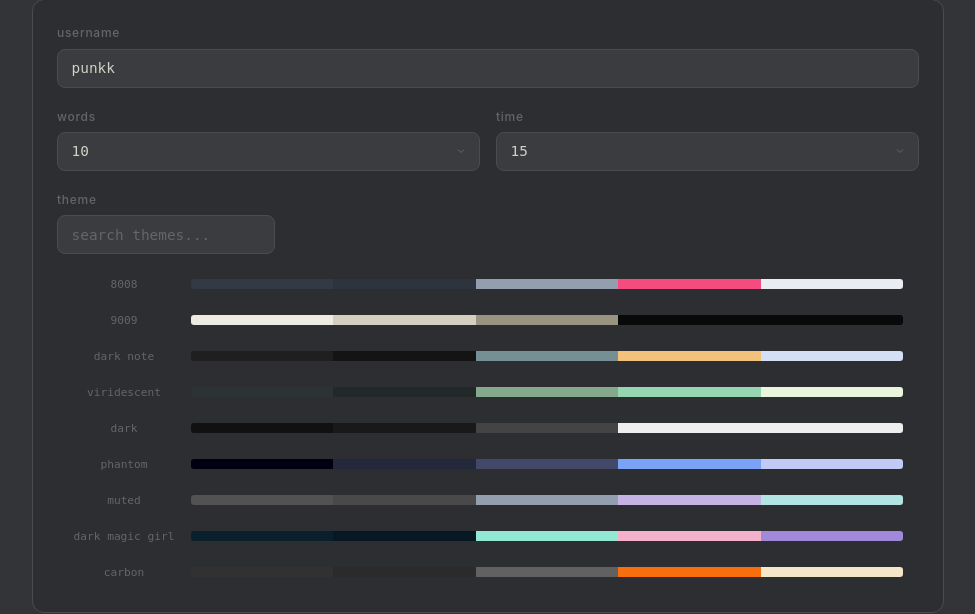
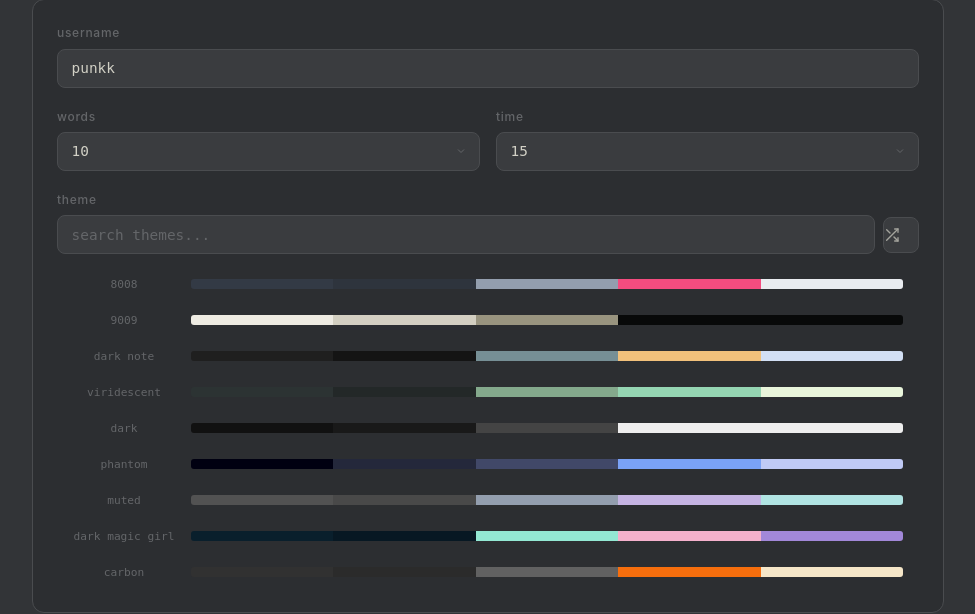
Before and after one commit to Xander-Murray/monkeytypecard, a Flask app: page / in a window 1280 px wide. Shown: the part 145-759 px from the top of the page, without its empty margins (152-1127 px from the left). Run offline with Flask 3, Linux system fonts and the light colour scheme.

Commit message:
added random theme with messed up svg

```diff
--- a/src/static/builder.js
+++ b/src/static/builder.js
@@ -6,6 +6,7 @@ const previewImg = document.getElementById("cardPreview");
 const output = document.getElementById("output");
 const themeGrid = document.getElementById("themeGrid");
 const themeSearch = document.getElementById("themeSearch");
+const randBtn = document.getElementById("randomTheme");
 
 let themes = [];
 
@@ -98,6 +99,19 @@ document.getElementById("copyMdBtn").addEventListener("click", async () => {
   showToast("Markdown copied!");
 });
 
+randBtn.addEventListener("click", () => {
+  if (themes.length === 0) return;
+  const randTheme = themes[Math.floor(Math.random() * themes.length)];
+  themeEl.value = randTheme.name;
+  themeGrid
+    .querySelectorAll(".theme-btn")
+    .forEach((b) => b.classList.remove("active"));
+  const activeBtn = [...themeGrid.children].find(
+    (b) => b.querySelector(".theme-name").textContent === randTheme.name,
+  );
+  if (activeBtn) activeBtn.classList.add("active");
+  preview();
+});
 // Auto-preview on control change
 [usernameEl, wordValueEl, timeValueEl].forEach((el) => {
   el.addEventListener("change", preview);
--- a/src/static/styles.css
+++ b/src/static/styles.css
@@ -129,6 +129,21 @@ select {
 
 .theme-search-wrap {
   margin-bottom: 0.5rem;
+  display: flex;
+  align-items: center;
+  gap: 0.5rem;
+}
+
+#themeSearch {
+  flex: 1;
+}
+
+#randomTheme {
+  display: inline-flex;
+  align-items: center;
+  height: 2.25rem;
+  width: 2.25rem;
+  padding: 0;
 }
 
 .theme-grid {
@@ -162,7 +177,9 @@ select {
   border: 2px solid transparent;
   background: none;
   cursor: pointer;
-  transition: background 0.12s, border-color 0.12s;
+  transition:
+    background 0.12s,
+    border-color 0.12s;
   min-height: 32px;
 }
 
@@ -245,7 +262,9 @@ button {
   border: 1px solid var(--border);
   border-radius: var(--radius-sm);
   cursor: pointer;
-  transition: background 0.15s, border-color 0.15s;
+  transition:
+    background 0.15s,
+    border-color 0.15s;
 }
 
 button:hover {
@@ -295,7 +314,9 @@ button svg {
   font-weight: 600;
   pointer-events: none;
   opacity: 0;
-  transition: transform 0.25s ease, opacity 0.25s ease;
+  transition:
+    transform 0.25s ease,
+    opacity 0.25s ease;
   z-index: 100;
 }
 
--- a/src/templates/builder.html
+++ b/src/templates/builder.html
@@ -3,7 +3,10 @@
   <head>
     <meta charset="UTF-8" />
     <meta name="viewport" content="width=device-width, initial-scale=1.0" />
-    <link rel="stylesheet" href="{{ url_for('static', filename='styles.css') }}" />
+    <link
+      rel="stylesheet"
+      href="{{ url_for('static', filename='styles.css') }}"
+    />
     <script src="{{ url_for('static', filename='builder.js') }}" defer></script>
     <title>monkeytypecard</title>
   </head>
@@ -17,7 +20,12 @@
       <section class="controls">
         <div class="field">
           <label for="username">username</label>
-          <input id="username" value="punkk" placeholder="your monkeytype username" spellcheck="false" />
+          <input
+            id="username"
+            value="punkk"
+            placeholder="your monkeytype username"
+            spellcheck="false"
+          />
         </div>
 
         <div class="field-row">
@@ -44,7 +52,31 @@
         <div class="field">
           <label>theme</label>
           <div class="theme-search-wrap">
-            <input id="themeSearch" type="text" placeholder="search themes..." spellcheck="false" />
+            <input
+              id="themeSearch"
+              type="text"
+              placeholder="search themes..."
+              spellcheck="false"
+            />
+            <button id="randomTheme" type="button" title="random theme">
+              <svg
+                width="16"
+                height="16"
+                viewBox="0 0 24 24"
+                fill="none"
+                stroke="currentColor"
+                stroke-width="2"
+                stroke-linecap="round"
+                stroke-linejoin="round"
+                aria-hidden="true"
+              >
+                <polyline points="16 3 21 3 21 8"></polyline>
+                <line x1="4" y1="20" x2="21" y2="3"></line>
+                <polyline points="21 16 21 21 16 21"></polyline>
+                <line x1="15" y1="15" x2="21" y2="21"></line>
+                <line x1="4" y1="4" x2="9" y2="9"></line>
+              </svg>
+            </button>
           </div>
           <div id="themeGrid" class="theme-grid"></div>
           <input type="hidden" id="theme" value="serika_dark" />
@@ -58,21 +90,61 @@
 
         <div class="actions">
           <button id="previewBtn" type="button">
-            <svg width="16" height="16" viewBox="0 0 24 24" fill="none" stroke="currentColor" stroke-width="2"><path d="M1 12s4-8 11-8 11 8 11 8-4 8-11 8-11-8-11-8z"/><circle cx="12" cy="12" r="3"/></svg>
+            <svg
+              width="16"
+              height="16"
+              viewBox="0 0 24 24"
+              fill="none"
+              stroke="currentColor"
+              stroke-width="2"
+            >
+              <path d="M1 12s4-8 11-8 11 8 11 8-4 8-11 8-11-8-11-8z" />
+              <circle cx="12" cy="12" r="3" />
+            </svg>
             Preview
           </button>
           <button id="copyUrlBtn" type="button">
-            <svg width="16" height="16" viewBox="0 0 24 24" fill="none" stroke="currentColor" stroke-width="2"><path d="M10 13a5 5 0 0 0 7.54.54l3-3a5 5 0 0 0-7.07-7.07l-1.72 1.71"/><path d="M14 11a5 5 0 0 0-7.54-.54l-3 3a5 5 0 0 0 7.07 7.07l1.71-1.71"/></svg>
+            <svg
+              width="16"
+              height="16"
+              viewBox="0 0 24 24"
+              fill="none"
+              stroke="currentColor"
+              stroke-width="2"
+            >
+              <path
+                d="M10 13a5 5 0 0 0 7.54.54l3-3a5 5 0 0 0-7.07-7.07l-1.72 1.71"
+              />
+              <path
+                d="M14 11a5 5 0 0 0-7.54-.54l-3 3a5 5 0 0 0 7.07 7.07l1.71-1.71"
+              />
+            </svg>
             Copy URL
           </button>
           <button id="copyMdBtn" type="button">
-            <svg width="16" height="16" viewBox="0 0 24 24" fill="none" stroke="currentColor" stroke-width="2"><path d="M16 4h2a2 2 0 0 1 2 2v14a2 2 0 0 1-2 2H6a2 2 0 0 1-2-2V6a2 2 0 0 1 2-2h2"/><rect x="8" y="2" width="8" height="4" rx="1" ry="1"/></svg>
+            <svg
+              width="16"
+              height="16"
+              viewBox="0 0 24 24"
+              fill="none"
+              stroke="currentColor"
+              stroke-width="2"
+            >
+              <path
+                d="M16 4h2a2 2 0 0 1 2 2v14a2 2 0 0 1-2 2H6a2 2 0 0 1-2-2V6a2 2 0 0 1 2-2h2"
+              />
+              <rect x="8" y="2" width="8" height="4" rx="1" ry="1" />
+            </svg>
             Copy Markdown
           </button>
         </div>
 
         <div class="url-output">
-          <textarea id="output" readonly placeholder="your card url will appear here..."></textarea>
+          <textarea
+            id="output"
+            readonly
+            placeholder="your card url will appear here..."
+          ></textarea>
         </div>
       </section>
     </main>
```
